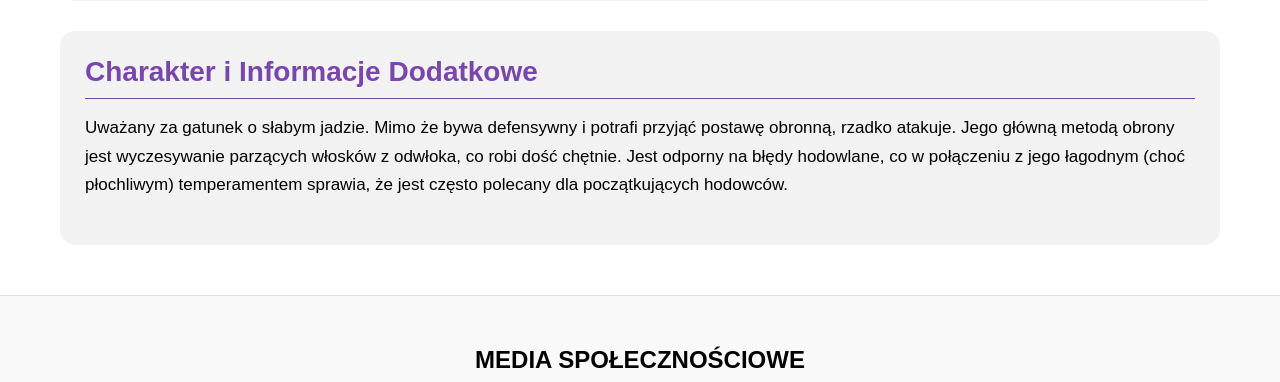
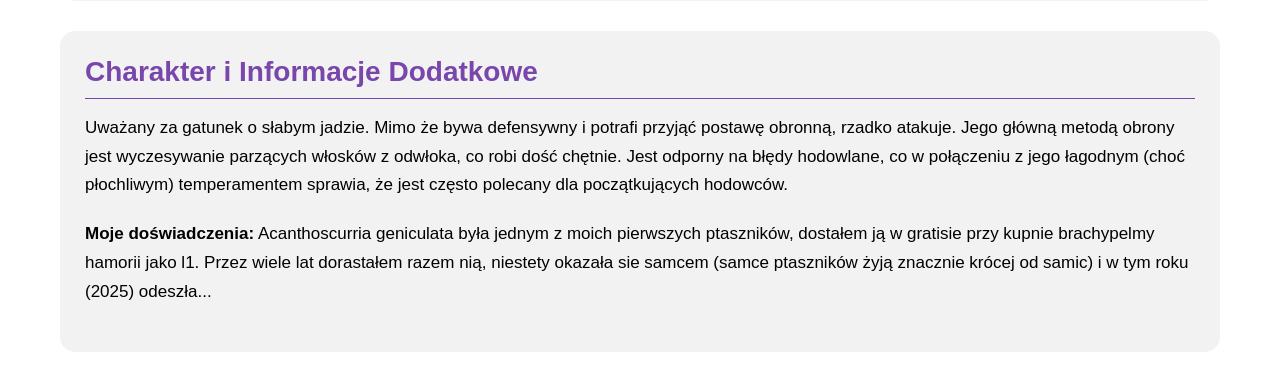
Before and after one commit to Bobereg/bobereg-tarantulas, a plain HTML site: page STP-2/species/a-geniculata.html in a window 1280 px wide. Shown: the part 1160-1542 px from the top of the page. Drawn offline with Linux system fonts and the light colour scheme; a web font is replaced by a local one.

Commit message:
Dodanie osobistych doświadczeń dla a-geniculata.html
Added personal experience with Acanthoscurria geniculata in the description section.

```diff
--- a/STP-2/species/a-geniculata.html
+++ b/STP-2/species/a-geniculata.html
@@ -112,6 +112,9 @@
                 <p>
                     Uważany za gatunek o słabym jadzie. Mimo że bywa defensywny i potrafi przyjąć postawę obronną, rzadko atakuje. Jego główną metodą obrony jest wyczesywanie parzących włosków z odwłoka, co robi dość chętnie. Jest odporny na błędy hodowlane, co w połączeniu z jego łagodnym (choć płochliwym) temperamentem sprawia, że jest często polecany dla początkujących hodowców.
                 </p>
+                <p>
+                    <strong>Moje doświadczenia:</strong> Acanthoscurria geniculata była jednym z moich pierwszych ptaszników, dostałem ją w gratisie przy kupnie brachypelmy hamorii jako l1. Przez wiele lat dorastałem razem nią, niestety okazała sie samcem (samce ptaszników żyją znacznie krócej od samic) i w tym roku (2025) odeszła...
+                </p>
             </div>
 
         </section>
@@ -160,4 +163,5 @@
 
     <script src="../script.js" defer></script>
 </body>
+
 </html>
```
